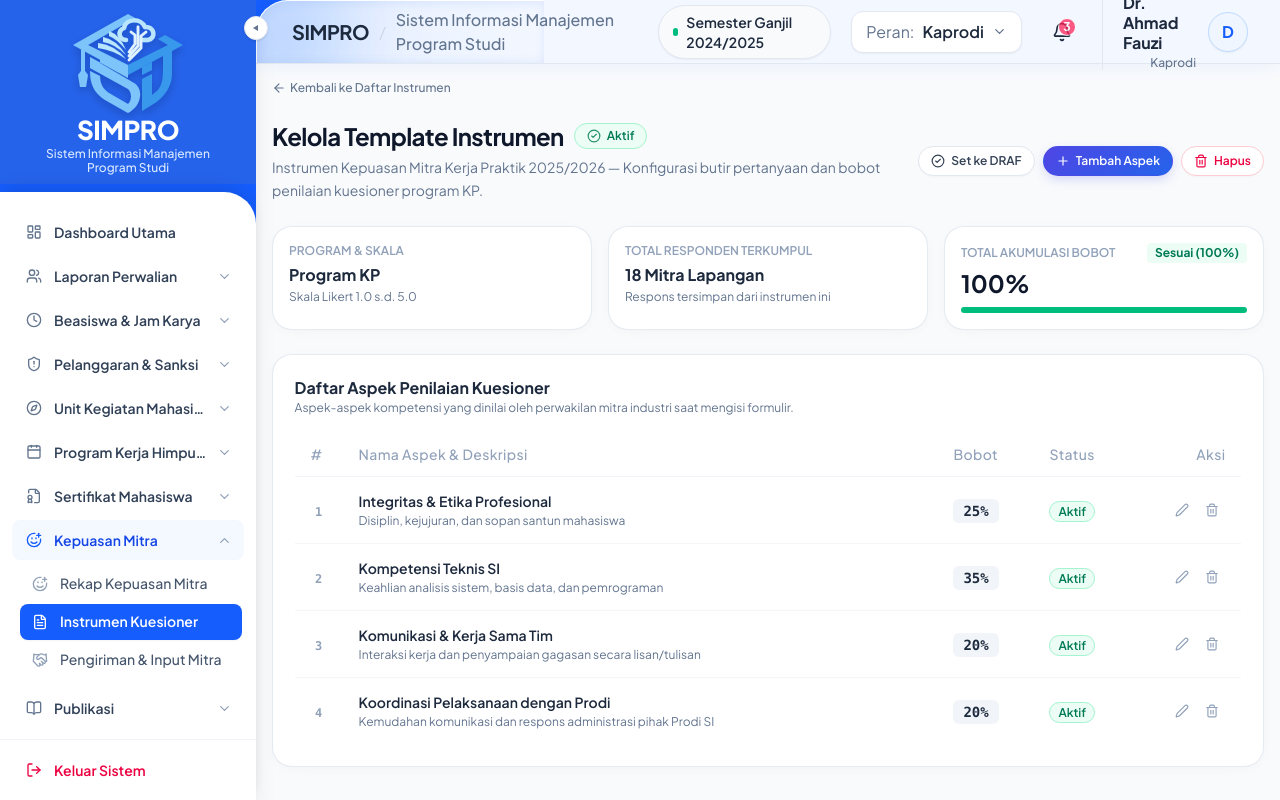
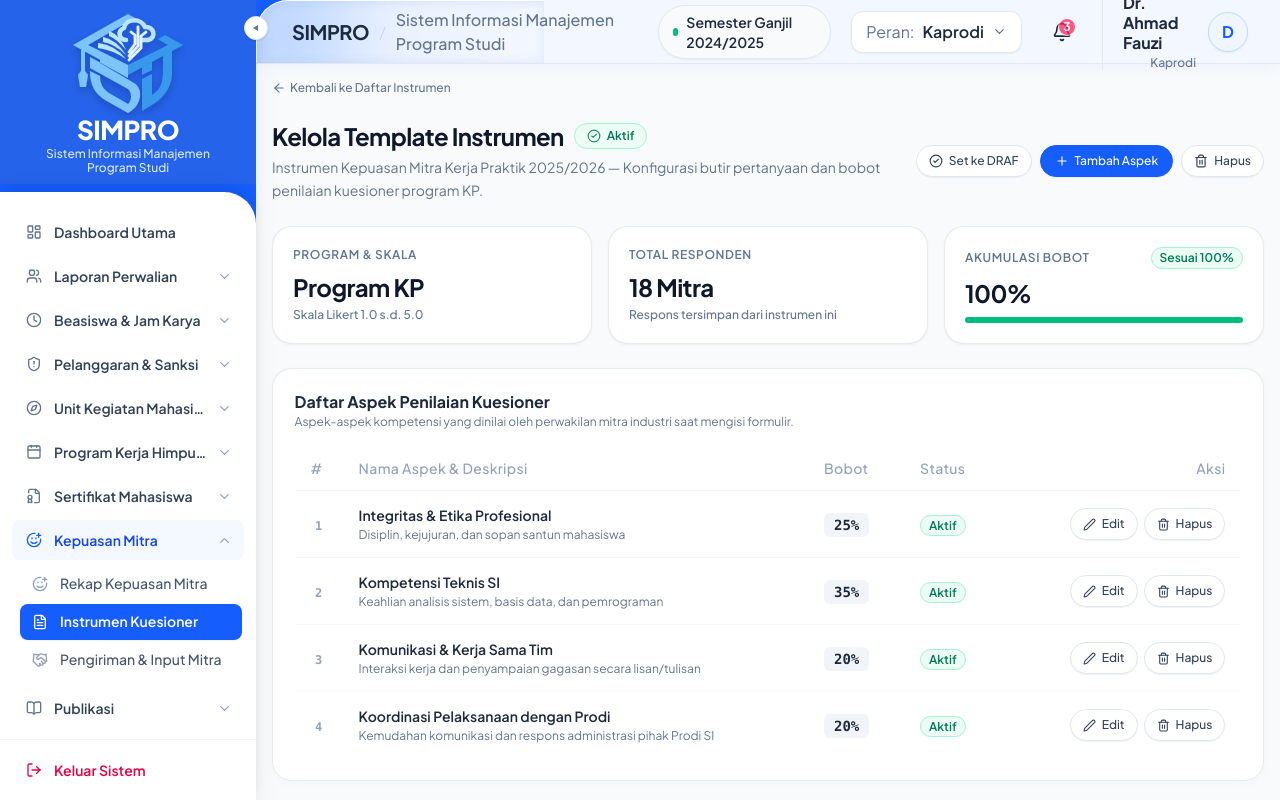
Before and after one commit to boyharendy/PPW_SIMPRO_PROJECT, a Next.js app in the folder frontend/: page /dashboard/kepuasan-mitra/instrumen/tmpl-kp-2025 in a window 1280 px wide. Built offline with nearby package versions, Linux system fonts and the light colour scheme.

Commit message:
feat(ui): perbarui komposisi tipografi, hapus kode FR, dan selaraskan kartu metrik di kepuasan mitra dan rekap

```diff
--- a/frontend/src/app/dashboard/kepuasan-mitra/instrumen/[id]/page.tsx
+++ b/frontend/src/app/dashboard/kepuasan-mitra/instrumen/[id]/page.tsx
@@ -169,22 +169,22 @@ export default function Page() {
     {
       key: 'aksi',
       header: 'Aksi',
-      className: 'text-right w-24',
+      className: 'text-right min-w-[150px] whitespace-nowrap',
       render: (r) => (
-        <div className="flex items-center justify-end gap-1">
+        <div className="flex items-center justify-end gap-1.5 whitespace-nowrap">
           <button
             onClick={() => openEditModal(r)}
-            className="p-1.5 rounded-lg text-slate-400 hover:text-blue-600 hover:bg-blue-50 transition-colors"
+            className="h-8 px-3 text-xs font-medium rounded-full border border-slate-200 bg-white text-slate-700 hover:bg-slate-50 hover:text-slate-900 inline-flex items-center justify-center gap-1.5 whitespace-nowrap transition-all shadow-2xs"
             title="Edit Aspek"
           >
-            <Edit2 size={14} />
+            <Edit2 size={13} /> Edit
           </button>
           <button
             onClick={() => handleDelete(r.id)}
-            className="p-1.5 rounded-lg text-slate-400 hover:text-rose-600 hover:bg-rose-50 transition-colors"
+            className="h-8 px-3 text-xs font-medium rounded-full border border-slate-200 bg-white text-slate-700 hover:bg-slate-50 hover:text-rose-600 hover:border-rose-200 inline-flex items-center justify-center gap-1.5 whitespace-nowrap transition-all shadow-2xs"
             title="Hapus Aspek"
           >
-            <Trash2 size={14} />
+            <Trash2 size={13} /> Hapus
           </button>
         </div>
       ),
@@ -218,20 +218,20 @@ export default function Page() {
           <div className="flex items-center gap-2">
             <button
               onClick={handleToggleStatus}
-              className="btn-secondary text-xs px-3 py-1.5 flex items-center gap-1.5"
+              className="h-8 px-3 text-xs font-medium rounded-full border border-slate-200 bg-white text-slate-700 hover:bg-slate-50 hover:text-slate-900 inline-flex items-center gap-1.5 shadow-2xs transition-all"
             >
               <CheckCircle2 size={14} />
               {template.status === 'AKTIF' ? 'Set ke DRAF' : 'Aktifkan Template'}
             </button>
             <button
               onClick={openAddModal}
-              className="btn-primary text-xs px-3 py-1.5 flex items-center gap-1.5"
+              className="h-8 px-3.5 text-xs font-medium rounded-full border border-blue-600 bg-blue-600 text-white hover:bg-blue-700 inline-flex items-center gap-1.5 shadow-2xs transition-all"
             >
               <Plus size={14} /> Tambah Aspek
             </button>
             <button
               onClick={() => setDeleteModalOpen(true)}
-              className="btn-secondary text-xs px-3 py-1.5 flex items-center gap-1.5 text-rose-600 hover:text-rose-700 hover:bg-rose-50 border-rose-200"
+              className="h-8 px-3 text-xs font-medium rounded-full border border-slate-200 bg-white text-slate-700 hover:bg-slate-50 hover:text-rose-600 hover:border-rose-200 inline-flex items-center gap-1.5 shadow-2xs transition-all"
               title="Hapus template kuesioner ini"
             >
               <Trash2 size={14} /> Hapus
@@ -240,39 +240,45 @@ export default function Page() {
         }
       />
 
-      {/* Ringkasan Konfigurasi & Status Bobot */}
+      {/* Ringkasan Konfigurasi & Status Bobot (Komposisi Seragam & Selaras) */}
       <div className="grid grid-cols-1 md:grid-cols-3 gap-4">
-        <div className="card p-4">
-          <div className="text-xs text-slate-400 font-semibold uppercase">Program & Skala</div>
-          <div className="text-base font-bold text-slate-800 mt-1">Program {template.program}</div>
-          <div className="text-xs text-slate-500 mt-0.5">Skala Likert 1.0 s.d. {template.skala_maks}.0</div>
+        <div className="card p-4 sm:p-5 flex flex-col justify-between bg-white shadow-xs">
+          <div className="text-xs font-semibold text-slate-500 uppercase tracking-wider">Program & Skala</div>
+          <div className="mt-2">
+            <div className="text-2xl font-bold text-slate-900 tracking-tight">Program {template.program}</div>
+            <div className="text-xs font-medium text-slate-500 mt-1">Skala Likert 1.0 s.d. {template.skala_maks}.0</div>
+          </div>
         </div>
 
-        <div className="card p-4">
-          <div className="text-xs text-slate-400 font-semibold uppercase">Total Responden Terkumpul</div>
-          <div className="text-base font-bold text-slate-800 mt-1">{template.total_responden || 0} Mitra Lapangan</div>
-          <div className="text-xs text-slate-500 mt-0.5">Respons tersimpan dari instrumen ini</div>
+        <div className="card p-4 sm:p-5 flex flex-col justify-between bg-white shadow-xs">
+          <div className="text-xs font-semibold text-slate-500 uppercase tracking-wider">Total Responden</div>
+          <div className="mt-2">
+            <div className="text-2xl font-bold text-slate-900 tracking-tight">{template.total_responden || 0} Mitra</div>
+            <div className="text-xs font-medium text-slate-500 mt-1">Respons tersimpan dari instrumen ini</div>
+          </div>
         </div>
 
-        <div className="card p-4">
+        <div className="card p-4 sm:p-5 flex flex-col justify-between bg-white shadow-xs">
           <div className="flex items-center justify-between">
-            <span className="text-xs text-slate-400 font-semibold uppercase">Total Akumulasi Bobot</span>
+            <span className="text-xs font-semibold text-slate-500 uppercase tracking-wider">Akumulasi Bobot</span>
             <span
-              className={`text-xs font-bold px-2 py-0.5 rounded ${
+              className={`text-xs font-semibold px-2 py-0.5 rounded-full border ${
                 totalBobot === 100
-                  ? 'bg-emerald-50 text-emerald-700'
-                  : 'bg-rose-50 text-rose-700'
+                  ? 'bg-emerald-50 text-emerald-700 border-emerald-200'
+                  : 'bg-rose-50 text-rose-700 border-rose-200'
               }`}
             >
-              {totalBobot === 100 ? 'Sesuai (100%)' : 'Perlu Perbaikan'}
+              {totalBobot === 100 ? 'Sesuai 100%' : 'Perlu Perbaikan'}
             </span>
           </div>
-          <div className="text-2xl font-bold text-slate-900 mt-1">{totalBobot}%</div>
-          <div className="w-full h-1.5 bg-slate-100 rounded-full mt-2 overflow-hidden">
-            <div
-              className={`h-full ${totalBobot === 100 ? 'bg-emerald-500' : 'bg-rose-500'}`}
-              style={{ width: `${Math.min(totalBobot, 100)}%` }}
-            />
+          <div className="mt-2">
+            <div className="text-2xl font-bold text-slate-900 tracking-tight">{totalBobot}%</div>
+            <div className="w-full h-1.5 bg-slate-100 rounded-full mt-2 overflow-hidden">
+              <div
+                className={`h-full ${totalBobot === 100 ? 'bg-emerald-500' : 'bg-rose-500'}`}
+                style={{ width: `${Math.min(totalBobot, 100)}%` }}
+              />
+            </div>
           </div>
         </div>
       </div>
@@ -339,7 +345,7 @@ export default function Page() {
               className="input-field"
               required
             />
-            <span className="text-[11px] text-slate-400 mt-1 block">
+            <span className="text-xs text-slate-500 mt-1.5 block">
               Total seluruh bobot aspek aktif dianjurkan berjumlah 100%.
             </span>
           </div>
--- a/frontend/src/app/dashboard/kepuasan-mitra/page.tsx
+++ b/frontend/src/app/dashboard/kepuasan-mitra/page.tsx
@@ -130,13 +130,13 @@ export default function Page() {
       header: 'Mitra & Mahasiswa',
       render: (r) => (
         <div>
-          <div className="font-semibold text-slate-800 text-sm flex items-center gap-1.5">
+          <div className="font-semibold text-slate-800 text-sm flex items-center gap-2">
             {r.mitra}
-            <span className="px-1.5 py-0.5 rounded text-[10px] font-bold bg-blue-50 text-blue-700 border border-blue-100">
+            <span className="px-2 py-0.5 rounded-md text-xs font-semibold bg-blue-50 text-blue-700 border border-blue-100">
               {r.program}
             </span>
           </div>
-          <div className="text-xs text-slate-500 mt-0.5">{r.mahasiswa}</div>
+          <div className="text-xs text-slate-500 mt-1">{r.mahasiswa}</div>
         </div>
       ),
     },
@@ -146,7 +146,7 @@ export default function Page() {
       render: (r) => (
         <div>
           <div className="text-sm text-slate-800 font-medium">{r.penilai}</div>
-          <div className="text-xs text-slate-400">{r.jabatan}</div>
+          <div className="text-xs text-slate-500 mt-0.5">{r.jabatan}</div>
         </div>
       ),
     },
@@ -154,8 +154,8 @@ export default function Page() {
       key: 'skor',
       header: 'Indeks Skor',
       render: (r) => (
-        <span className="inline-flex items-center gap-1 text-sm font-bold text-blue-700 bg-blue-50 px-2.5 py-1 rounded-lg border border-blue-100">
-          <Star size={13} className="fill-blue-600 text-blue-600" />
+        <span className="inline-flex items-center gap-1.5 text-sm font-bold text-blue-700 bg-blue-50 px-2.5 py-1 rounded-lg border border-blue-100">
+          <Star size={14} className="fill-blue-600 text-blue-600" />
           {r.skor.toFixed(1)} <span className="text-xs text-slate-400 font-normal">/ 5.0</span>
         </span>
       ),
@@ -172,7 +172,7 @@ export default function Page() {
       render: (r) => (
         <button
           onClick={() => setDetailModal(r)}
-          className="h-8 px-3 text-xs font-semibold rounded-full border border-slate-200 bg-white text-slate-700 hover:bg-slate-50 hover:text-slate-900 inline-flex items-center justify-center gap-1.5 whitespace-nowrap transition-all shadow-2xs"
+          className="h-8 px-3 text-xs font-medium rounded-full border border-slate-200 bg-white text-slate-700 hover:bg-slate-50 hover:text-slate-900 inline-flex items-center justify-center gap-1.5 whitespace-nowrap transition-all shadow-2xs"
         >
           <Eye size={13} />
           Detail
@@ -185,7 +185,7 @@ export default function Page() {
     <div className="space-y-6">
       <PageHeader
         title="Kepuasan Mitra"
-        description="Pemantauan indeks kepuasan, tren penilaian mitra industri, dan tingkat respons kuesioner mahasiswa (FR-28)."
+        description="Pemantauan indeks kepuasan dan hasil evaluasi mitra industri terhadap mahasiswa."
         actions={
           <div className="flex items-center gap-2">
             <Link
@@ -205,46 +205,52 @@ export default function Page() {
         }
       />
 
-      {/* 3 Ringkasan Metrik Akreditasi (Ringkas & Seimbang) */}
+      {/* 3 Ringkasan Metrik Akreditasi (Komposisi Seragam & Selaras) */}
       <div className="grid grid-cols-1 sm:grid-cols-3 gap-4">
-        <div className="card p-4 flex flex-col justify-between bg-white shadow-xs">
-          <div className="flex items-center justify-between text-slate-500 mb-1">
-            <span className="text-xs font-semibold tracking-tight uppercase">Indeks Kepuasan</span>
-            <Star size={16} className="text-amber-500 fill-amber-400" />
+        <div className="card p-4 sm:p-5 flex flex-col justify-between bg-white shadow-xs">
+          <div className="flex items-start justify-between text-slate-500 mb-2">
+            <span className="text-xs font-semibold text-slate-500 uppercase tracking-wider">Indeks Kepuasan</span>
+            <div className="p-1.5 rounded-lg border border-amber-200 bg-amber-50 text-amber-600">
+              <Star size={16} className="fill-amber-400" />
+            </div>
           </div>
           <div>
-            <div className="text-2xl font-bold text-slate-800">
+            <div className="text-2xl font-bold text-slate-900 tracking-tight">
               {overallAvgScore > 0 ? overallAvgScore.toFixed(2) : '4.50'}
               <span className="text-sm text-slate-400 font-normal ml-1">/ 5.0</span>
             </div>
-            <div className="text-xs font-semibold text-emerald-600 mt-0.5">Sangat Baik (90% Skala Maksimum)</div>
+            <div className="text-xs font-medium text-emerald-600 mt-1">Sangat Baik (90% Skala Maksimum)</div>
           </div>
         </div>
 
-        <div className="card p-4 flex flex-col justify-between bg-white shadow-xs">
-          <div className="flex items-center justify-between text-slate-500 mb-1">
-            <span className="text-xs font-semibold tracking-tight uppercase">Tingkat Respons</span>
-            <CheckCircle2 size={16} className="text-blue-500" />
+        <div className="card p-4 sm:p-5 flex flex-col justify-between bg-white shadow-xs">
+          <div className="flex items-start justify-between text-slate-500 mb-2">
+            <span className="text-xs font-semibold text-slate-500 uppercase tracking-wider">Tingkat Respons</span>
+            <div className="p-1.5 rounded-lg border border-blue-200 bg-blue-50 text-blue-600">
+              <CheckCircle2 size={16} />
+            </div>
           </div>
           <div>
-            <div className="text-2xl font-bold text-slate-800">
+            <div className="text-2xl font-bold text-slate-900 tracking-tight">
               {responseRate || 75}%
             </div>
-            <div className="text-xs text-slate-500 mt-0.5">{diisiTotal} dari {invitations.length || 4} Tautan Survei Diisi</div>
+            <div className="text-xs font-medium text-slate-500 mt-1">{diisiTotal} dari {invitations.length || 4} survei terisi</div>
           </div>
         </div>
 
-        <div className="card p-4 flex flex-col justify-between bg-white shadow-xs">
-          <div className="flex items-center justify-between text-slate-500 mb-1">
-            <span className="text-xs font-semibold tracking-tight uppercase">Total Mitra Responden</span>
-            <Building2 size={16} className="text-indigo-500" />
+        <div className="card p-4 sm:p-5 flex flex-col justify-between bg-white shadow-xs">
+          <div className="flex items-start justify-between text-slate-500 mb-2">
+            <span className="text-xs font-semibold text-slate-500 uppercase tracking-wider">Mitra Responden</span>
+            <div className="p-1.5 rounded-lg border border-indigo-200 bg-indigo-50 text-indigo-600">
+              <Building2 size={16} />
+            </div>
           </div>
           <div>
-            <div className="text-2xl font-bold text-slate-800">
+            <div className="text-2xl font-bold text-slate-900 tracking-tight">
               {viewItems.length || diisiTotal || 1}
-              <span className="text-sm text-slate-400 font-normal ml-1">Mitra Industri</span>
+              <span className="text-sm text-slate-400 font-normal ml-1">Mitra</span>
             </div>
-            <div className="text-xs text-slate-500 mt-0.5">Terdaftar pada program KP, PSI, dan PDLK</div>
+            <div className="text-xs font-medium text-slate-500 mt-1">Program KP, PSI, dan PDLK</div>
           </div>
         </div>
       </div>
@@ -253,8 +259,8 @@ export default function Page() {
       <div className="card">
         <div className="flex flex-col sm:flex-row sm:items-center justify-between gap-3 mb-4">
           <div>
-            <h2 className="text-base font-bold text-slate-800">Daftar Respons Evaluasi Mitra</h2>
-            <p className="text-xs text-slate-500">
+            <h2 className="text-base font-bold text-slate-900">Daftar Respons Evaluasi Mitra</h2>
+            <p className="text-xs text-slate-500 mt-0.5">
               Ulasan dan nilai objektif kinerja mahasiswa dari pembimbing lapangan
             </p>
           </div>
@@ -264,7 +270,7 @@ export default function Page() {
               <button
                 key={prog}
                 onClick={() => setSelectedProgram(prog)}
-                className={`px-3 py-1 text-xs font-semibold rounded-md transition-colors ${
+                className={`px-3 py-1.5 text-xs font-medium rounded-md transition-colors ${
                   selectedProgram === prog
                     ? 'bg-blue-600 text-white shadow-xs'
                     : 'text-slate-600 hover:text-slate-900'
@@ -334,10 +340,10 @@ export default function Page() {
                     className="flex items-center justify-between p-2.5 rounded-lg border border-slate-100 bg-white text-xs"
                   >
                     <div>
-                      <div className="font-medium text-slate-800">{a.aspek}</div>
-                      <div className="text-[10px] text-slate-400">Bobot {a.bobot}</div>
+                      <div className="font-medium text-slate-800 text-sm">{a.aspek}</div>
+                      <div className="text-xs text-slate-500">Bobot {a.bobot}</div>
                     </div>
-                    <span className="font-bold text-blue-700 bg-blue-50 px-2 py-0.5 rounded">
+                    <span className="font-bold text-blue-700 bg-blue-50 px-2.5 py-1 rounded-md text-xs border border-blue-100">
                       {a.skor.toFixed(1)} / 5.0
                     </span>
                   </div>
--- a/frontend/src/app/dashboard/kepuasan-mitra/pengiriman/ManualInputModal.tsx
+++ b/frontend/src/app/dashboard/kepuasan-mitra/pengiriman/ManualInputModal.tsx
@@ -85,7 +85,7 @@ export default function ManualInputModal({ open, onClose, invitation, template,
               <div key={aspek.id} className="flex items-center justify-between p-2.5 rounded-lg border border-slate-100 bg-white">
                 <div>
                   <div className="text-xs font-semibold text-slate-800">{idx + 1}. {aspek.nama_aspek}</div>
-                  <div className="text-[11px] text-slate-400">Bobot {aspek.bobot}% {aspek.deskripsi ? `• ${aspek.deskripsi}` : ''}</div>
+                  <div className="text-xs text-slate-500 mt-0.5">Bobot {aspek.bobot}% {aspek.deskripsi ? `• ${aspek.deskripsi}` : ''}</div>
                 </div>
                 <select
                   value={scores[aspek.id] || 5}
```
Also changed, not shown: frontend/src/app/dashboard/kepuasan-mitra/instrumen/page.tsx (+6 -6 lines), frontend/src/app/dashboard/kepuasan-mitra/pengiriman/page.tsx (+10 -10 lines), frontend/src/app/dashboard/publikasi/rekap/page.tsx (+4 -6 lines), frontend/src/components/ui/StatCard.tsx (+5 -3 lines).
